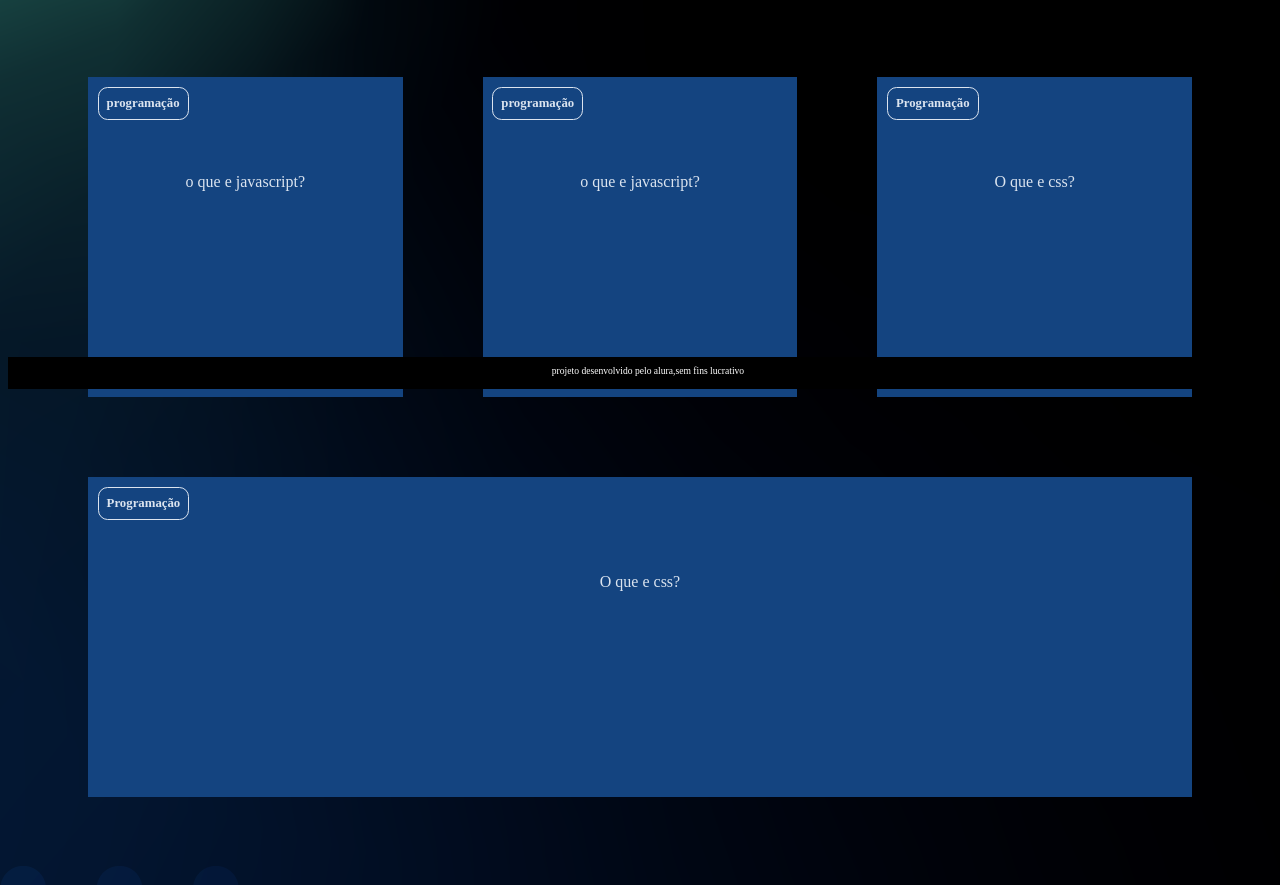
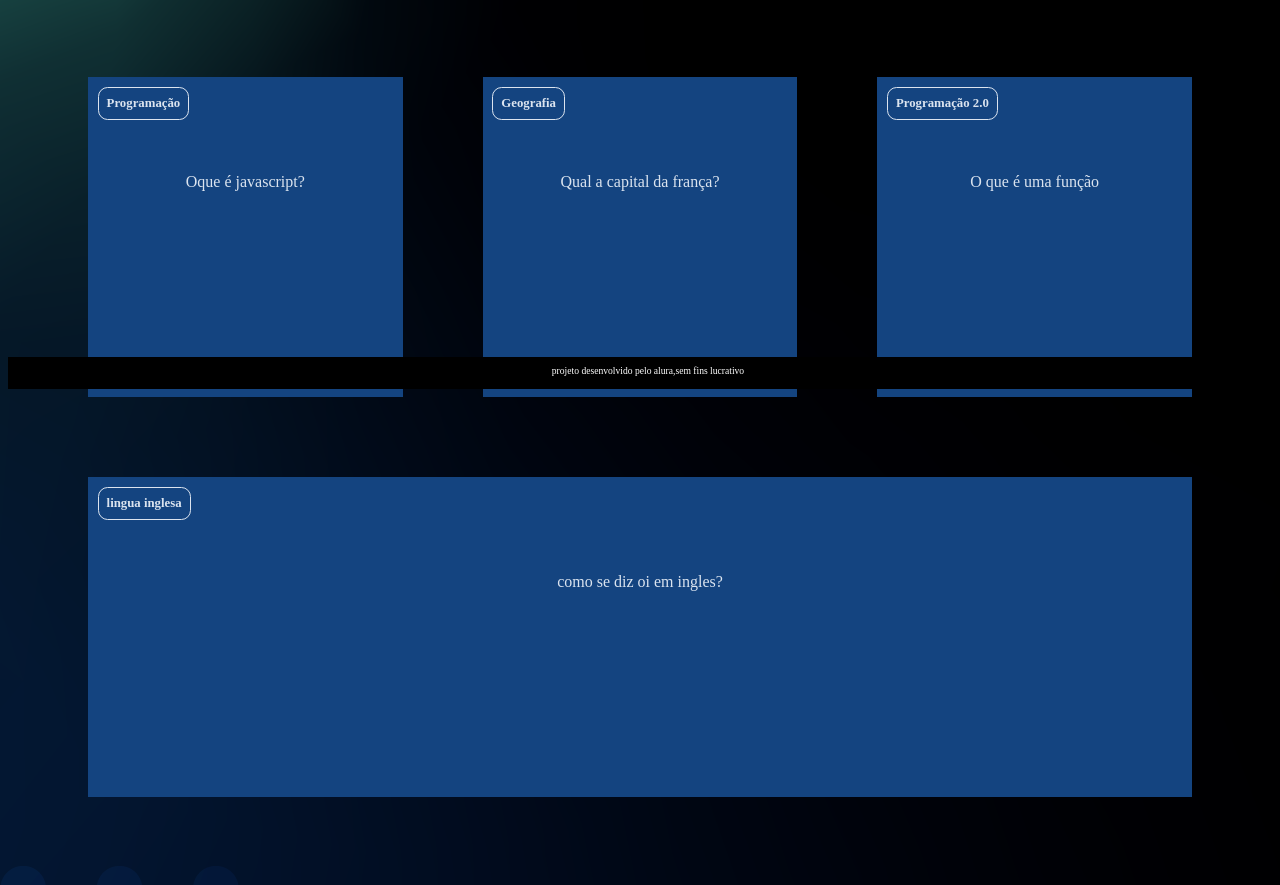
Before and after one commit to joao-pedro-almeda/3-trimestre, a plain HTML site: page index.html in a window 1280 px wide. Shown: the part 411-1296 px from the top of the page. Drawn offline with Linux system fonts and the light colour scheme.

Commit message:
Add files via upload

```diff
--- a/apps.js
+++ b/apps.js
@@ -1,3 +1,17 @@
 function criaCartao(categoria, pergunta, resposta){
-    console.log(categoria, pergunta, resposta)
+    let container = document.getElementById('container')
+    let cartao = document.createElement('article')
+    cartao.className = 'cartao'
+
+    cartao.innerHTML = `
+    <div class="cartao__conteudo">
+        <h3>${categoria}</h3>
+    <div class="cartao__conteudo__pergunta">
+        <p>${pergunta}</p>
+    </div>
+    <div class="cartao__conteudo__respota">
+        <p>${resposta}</p>
+    </div>
+    `
+    container.appendChild(cartao)
 }
--- a/index.html
+++ b/index.html
@@ -8,17 +8,17 @@
 <body>
     <main>
         <section id="container">
-            <article class="cartao">
+           <!--<article class="cartao">
                 <div class="cartao__conteudo">
                     <h3>Programação</h3>
                     <div class="cartao__conteudo__pergunta">
-                    <p>O que e javascript?</p>
+                       <p>O que e css?</p>
                     </div>
                     <div class="cartao__conteudo__respota">
-                    <p>O javascript e uma linguagem de programação</p>
+                       <p>O css e uma linguagem de estilização</p>
                     </div>
                 </div>
-            </article>
+             </article>    -->
             <article class="cartao">
                 <div class="cartao__conteudo">
                     <h3>Geografia</h3>
@@ -52,39 +52,6 @@
                     </div>
                 </div>
                 </article>
-             <article class="cartao">
-                <div class="cartao__conteudo">
-                    <h3>programação</h3>
-                    <div class="cartao__conteudo__pergunta">
-                        <p>o que e javascript?</p>
-                    </div>
-                    <div class="cartao__conteudo__respota">
-                        <p>o javascript e uma linguagem de programação</p>
-                    </div>
-                </div>
-                </article>
-            <article class="cartao">
-                <div class="cartao__conteudo">
-                    <h3>Programação</h3>
-                    <div class="cartao__conteudo__pergunta">
-                       <p>O que e css?</p>
-                    </div>
-                    <div class="cartao__conteudo__respota">
-                       <p>O css e uma linguagem de estilização</p>
-                    </div>
-                </div>
-             </article>
-             <article class="cartao">
-                <div class="cartao__conteudo">
-                    <h3>Programação</h3>
-                    <div class="cartao__conteudo__pergunta">
-                       <p>O que e css?</p>
-                    </div>
-                    <div class="cartao__conteudo__respota">
-                       <p>O css e uma linguagem de estilização</p>
-                    </div>
-                </div>
-             </article>
         </section>
     </main>
     <footer>
--- a/perguntas.js
+++ b/perguntas.js
@@ -15,3 +15,9 @@ criaCartao(
     'O que é uma função',
     'Uma função é um bloco de codigo que executa alguma tarefa'
 )
+
+criaCartao(
+    'lingua inglesa',
+    'como se diz oi em ingles?',
+    'oi em ingles é HI'
+)
```
Lines whose indentation alone changed are shown as unchanged.
